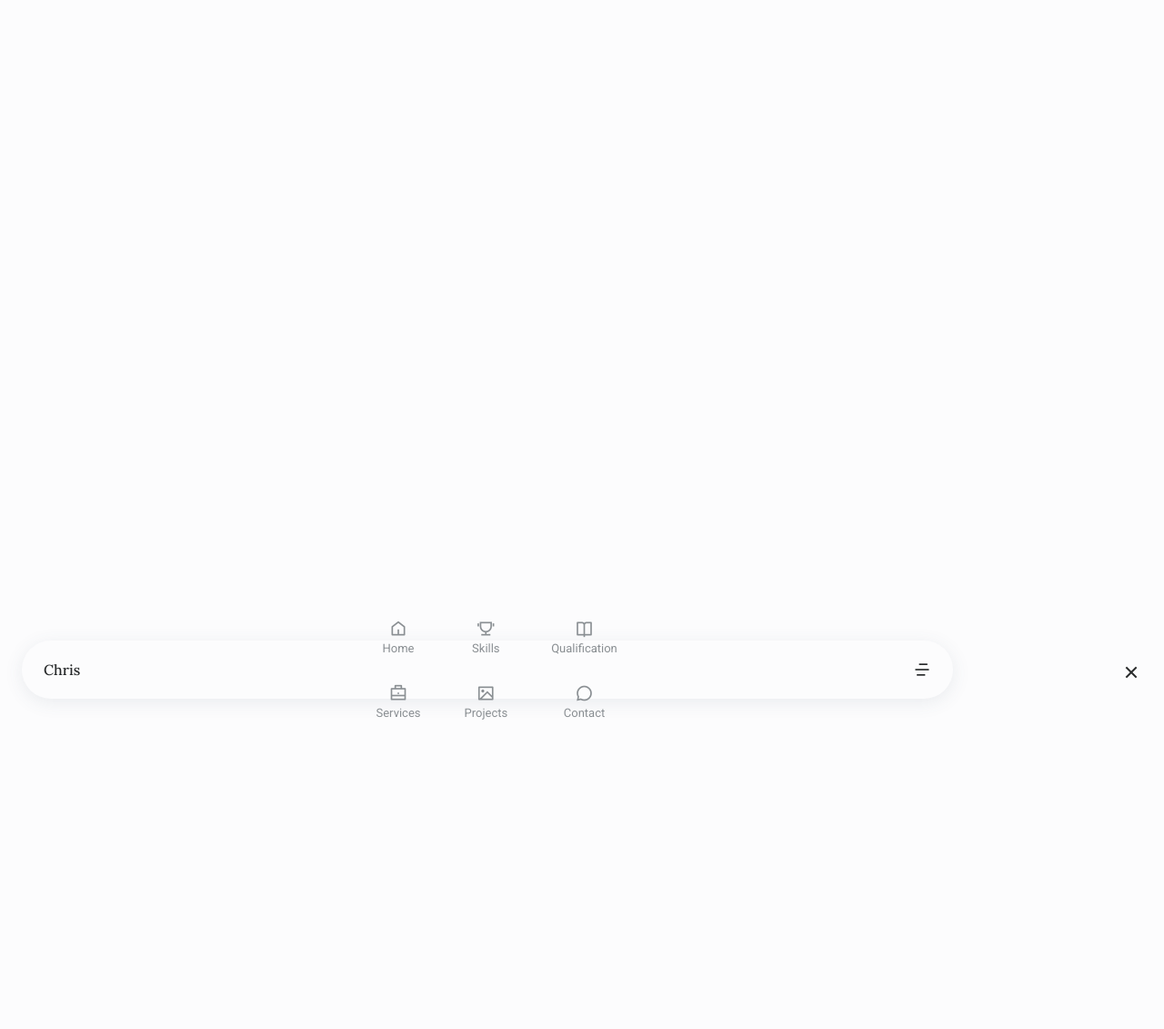
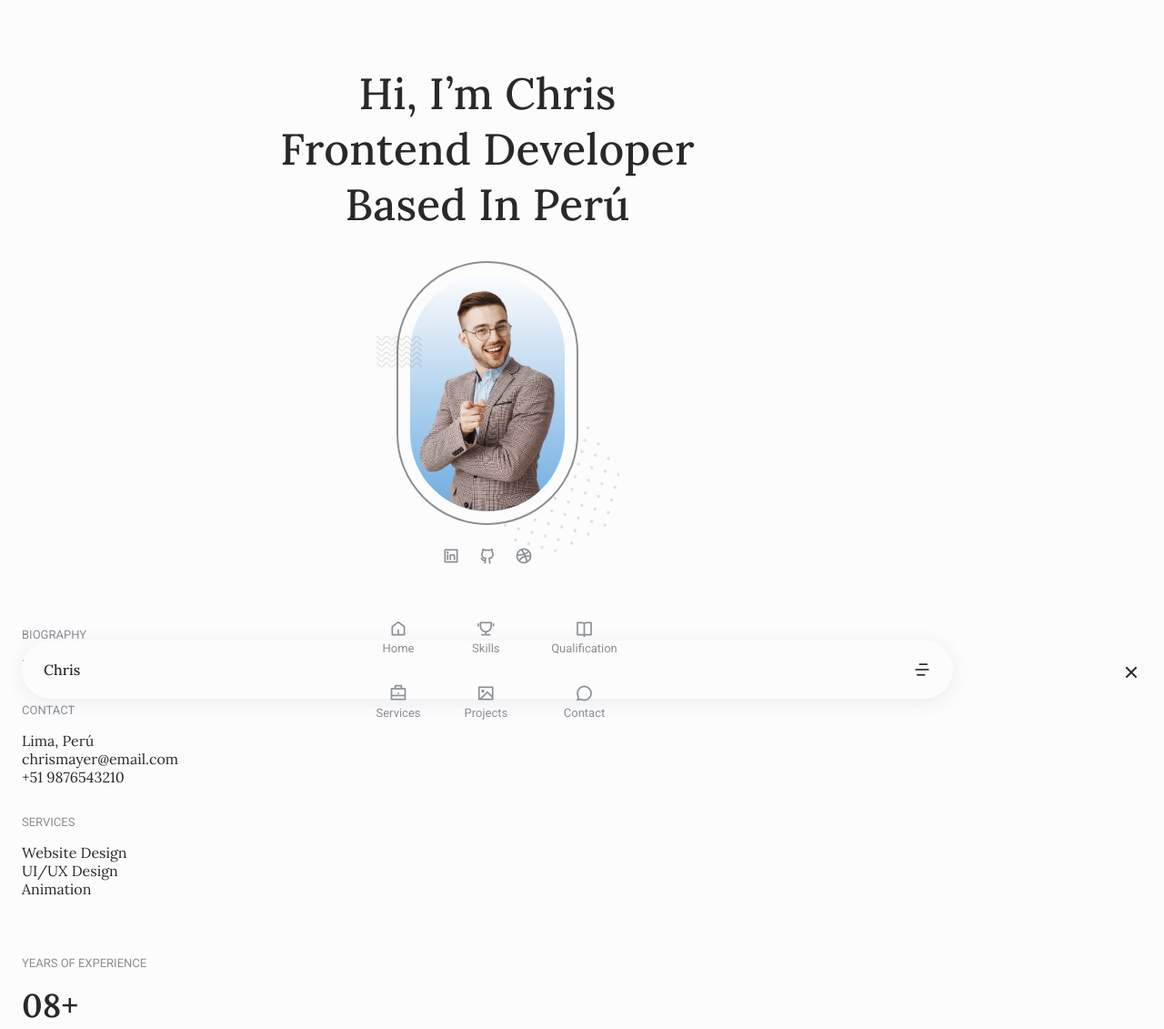
Before and after one commit to minho00123/personal-portfolio-website3-Bedimcode, a plain HTML site: page index.html in a window 1280 px wide. Shown: the top 1131 px of the page at 91% size. Before the commit the page ends 800 px from the top, so only its background shows below. Drawn offline with nearby package versions, Linux system fonts and the light colour scheme.

Commit message:
feat: add Home Section

```diff
--- a/assets/css/styles.css
+++ b/assets/css/styles.css
@@ -249,6 +249,111 @@ body.dark-theme {
 /* Active link */
 
 /*=============== HOME ===============*/
+.home__container {
+  row-gap: 4rem;
+  padding-top: 2rem;
+}
+
+.home__data {
+  row-gap: 1.5rem;
+}
+
+.home__title {
+  text-align: center;
+  font-size: var(--biggest-font-size);
+  letter-spacing: 0.3px;
+  margin-bottom: 0.5rem;
+}
+
+.home__blob {
+  position: relative;
+  width: 200px;
+  height: 290px;
+  background-color: var(--body-color);
+  border: 2px solid var(--text-color-light);
+  justify-self: center;
+  border-radius: 6.25rem;
+  place-items: center;
+}
+
+.home__perfil {
+  width: 170px;
+  height: 260px;
+  background: var(--gradient-color);
+  border-radius: 5.5rem;
+  overflow: hidden;
+  display: flex;
+  justify-content: center;
+  align-items: flex-end;
+}
+
+.home__perfil img {
+  width: 150px;
+}
+
+.home__shape-wawes,
+.home__shape-circle {
+  position: absolute;
+  opacity: 0.1;
+}
+
+.home__shape-wawes {
+  width: 50px;
+  left: -1.5rem;
+  top: 5rem;
+}
+
+.home__shape-circle {
+  width: 150px;
+  bottom: -2rem;
+  right: -3rem;
+  transform: rotate(15deg);
+  z-index: -1;
+}
+
+.home__social {
+  justify-self: center;
+  display: flex;
+  column-gap: 1.25rem;
+}
+
+.home__social-link {
+  font-size: 1.25rem;
+  color: var(--text-color-light);
+  transition: color 0.3s;
+}
+
+.home__social-link:hover {
+  color: var(--title-color);
+}
+
+.home__info {
+  display: grid;
+  row-gap: 2rem;
+}
+
+.home__info-title {
+  font-family: var(--body-font);
+  font-size: var(--smaller-font-size);
+  font-weight: 400;
+  color: var(--text-color-light);
+  margin-bottom: 1rem;
+}
+
+.home__info-description,
+.home__info-number {
+  font-family: var(--title-font);
+  color: var(--title-color);
+}
+
+.home__info-description {
+  padding-right: 4rem;
+}
+
+.home__info-number {
+  font-size: var(--h1-font-size);
+  font-weight: var(--font-semi-bold);
+}
 
 /*=============== SKILLS ===============*/
 
--- a/index.html
+++ b/index.html
@@ -91,7 +91,113 @@
     <!--==================== MAIN ====================-->
     <main class="main">
       <!--==================== HOME ====================-->
-      <section class="home section" id="home"></section>
+      <section class="home section" id="home">
+        <div class="home__container container grid section__border">
+          <div class="home__data grid">
+            <h1 class="home__title">
+              Hi, I’m Chris <br />
+              Frontend Developer <br />
+              Based In Perú <br />
+            </h1>
+
+            <div class="home__blob grid">
+              <div class="home__perfil">
+                <img src="assets/img/perfil.png" alt="home perfil" />
+              </div>
+
+              <img
+                src="assets/img/shape-wawes.svg"
+                alt=""
+                class="home__shape-wawes"
+              />
+              <img
+                src="assets/img/shape-circle.svg"
+                alt=""
+                class="home__shape-circle"
+              />
+            </div>
+
+            <ul class="home__social">
+              <a
+                href="https://www.linkedin.com/"
+                target="_blank"
+                class="home__social-link"
+              >
+                <i class="ri-linkedin-box-line"></i>
+              </a>
+
+              <a
+                href="https://github.com/"
+                target="_blank"
+                class="home__social-link"
+              >
+                <i class="ri-github-line"></i>
+              </a>
+
+              <a
+                href="https://dribbble.com/"
+                target="_blank"
+                class="home__social-link"
+              >
+                <i class="ri-dribbble-line"></i>
+              </a>
+            </ul>
+          </div>
+
+          <!--==================== HOME INFO 1 ====================-->
+          <div class="home__info">
+            <div>
+              <h3 class="home__info-title">BIOGRAPHY</h3>
+
+              <p class="home__info-description">
+                Hi, I'm Chris, Frontend Developer. Passionate about designing
+                beautiful web interfaces. Based in Perú.
+              </p>
+            </div>
+
+            <div>
+              <h3 class="home__info-title">CONTACT</h3>
+
+              <p class="home__info-description">
+                Lima, Perú <br />
+                chrismayer@email.com <br />
+                +51 9876543210 <br />
+              </p>
+            </div>
+
+            <div>
+              <h3 class="home__info-title">SERVICES</h3>
+
+              <p class="home__info-description">
+                Website Design <br />
+                UI/UX Design <br />
+                Animation <br />
+              </p>
+            </div>
+          </div>
+
+          <!--==================== HOME INFO 2 ====================-->
+          <div class="home__info">
+            <div>
+              <h3 class="home__info-title">YEARS OF EXPERIENCE</h3>
+
+              <p class="home__info-number">08+</p>
+            </div>
+
+            <div>
+              <h3 class="home__info-title">COMPLETED PROJECTS</h3>
+
+              <p class="home__info-number">24+</p>
+            </div>
+
+            <div>
+              <h3 class="home__info-title">COMPANIES WORKED</h3>
+
+              <p class="home__info-number">07+</p>
+            </div>
+          </div>
+        </div>
+      </section>
 
       <!--==================== SKILLS ====================-->
       <section class="skills section" id="skills"></section>
```
